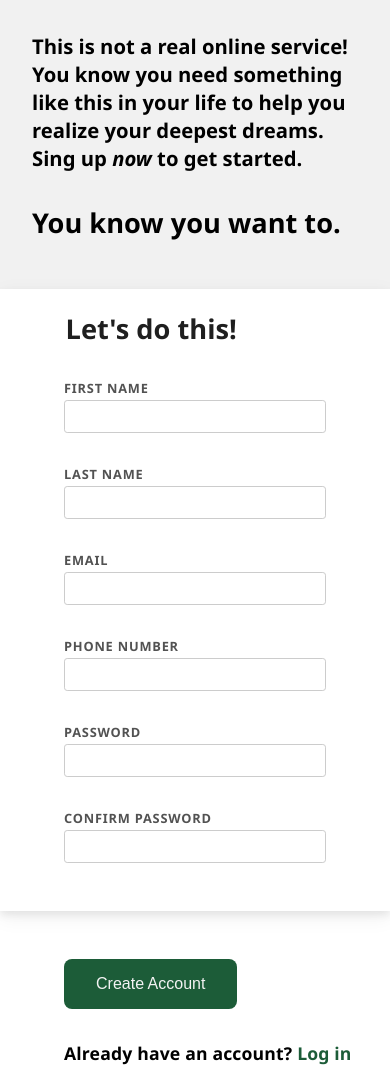
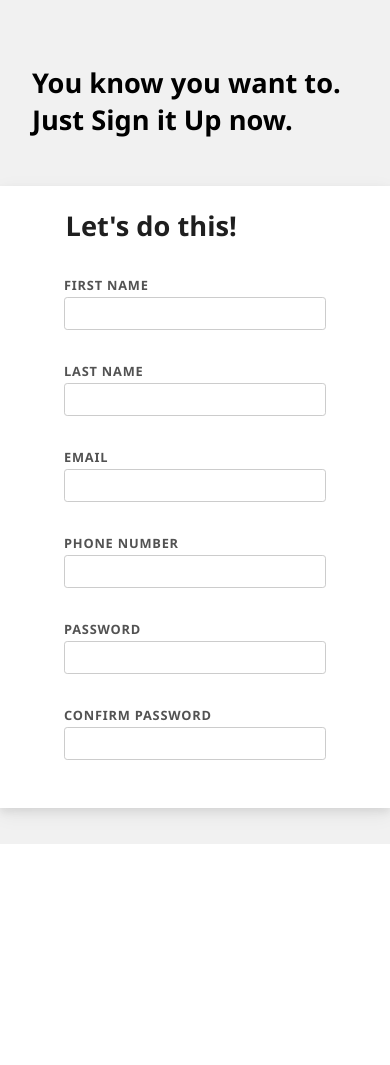
Before and after one commit to ahmarammar/signup-form-vanillacss, a plain HTML site: page index.html in a window 390 px wide. After the commit the page ends 844 px from the top, so only its background shows below. Drawn offline with Linux system fonts and the light colour scheme; a web font is replaced by a local one.

Commit message:
fix the responsiveness issues of small devices

```diff
--- a/css/styles.css
+++ b/css/styles.css
@@ -46,6 +46,7 @@ body{
   width: 100%;
   display: flex;
   flex-direction: column;
+  overflow: hidden;
 }
 .inputSections{
   display: flex;
@@ -134,6 +135,22 @@ input:focus:invalid{
     gap: 5rem;
   }
 }
+@media screen and (max-height : 872px){
+  .topSectionHeadline{
+    display: none;
+  }
+  .topSectionline::before{
+    content: '';
+  }
+  .topSectionline::after{
+    content: ' Just Sign it Up now.';
+  }
+}
+@media screen and (max-height : 712px){
+  .topSectionline{
+    display: none;
+  }
+}
 @media screen and (max-width : 966px){
   .sidebar{
     width: 70%;
@@ -155,10 +172,13 @@ input:focus:invalid{
   .formSection{
     height: 100vh;
   }
+  .bottomSection{
+    padding-bottom: 4rem;
+  }
 }
 @media screen and (max-width : 486px){
   .topSectionHeadline{
-    font-size: 5.2vw;
+    font-size: 4vw;
   }
   .inputSections{
     display: flex;
```
